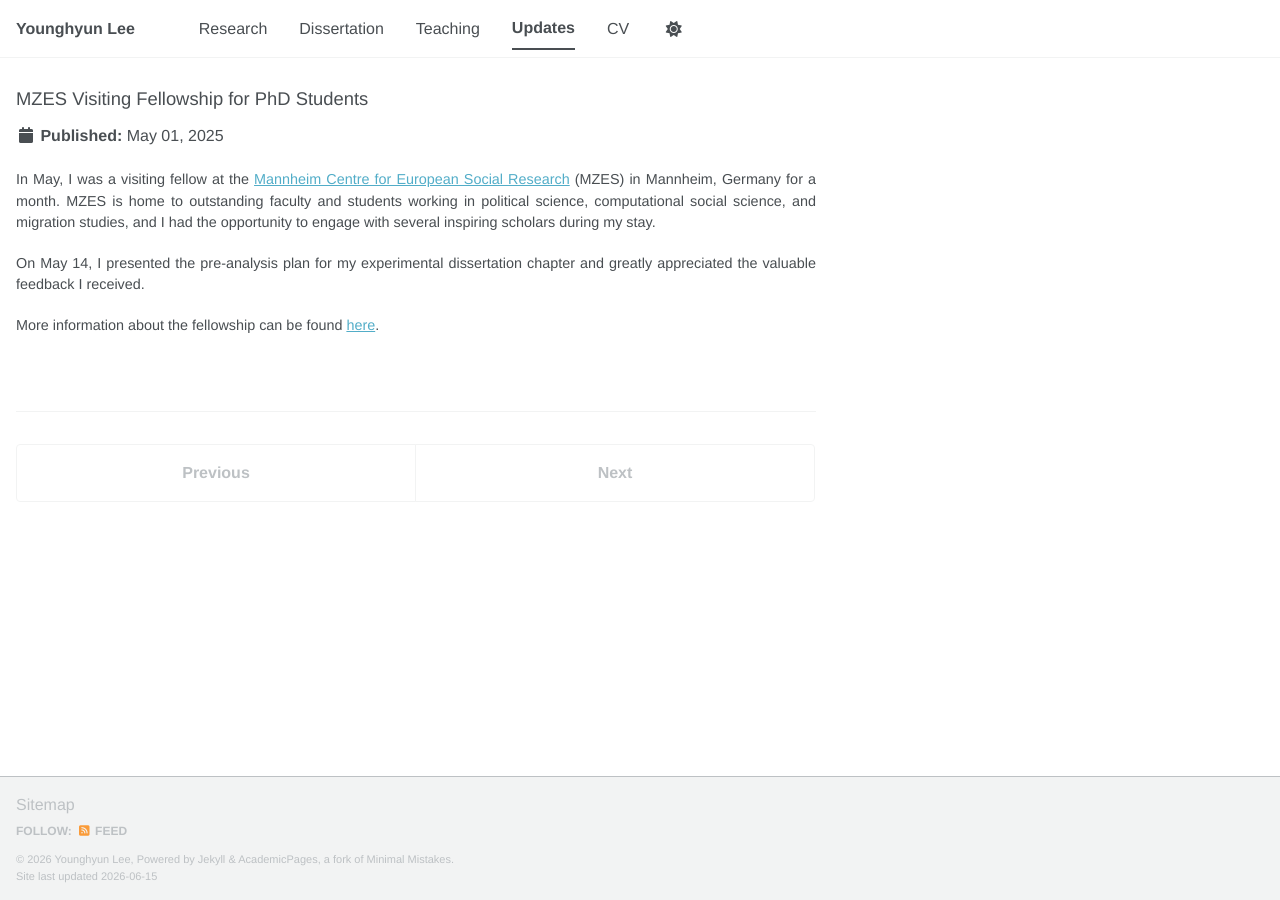
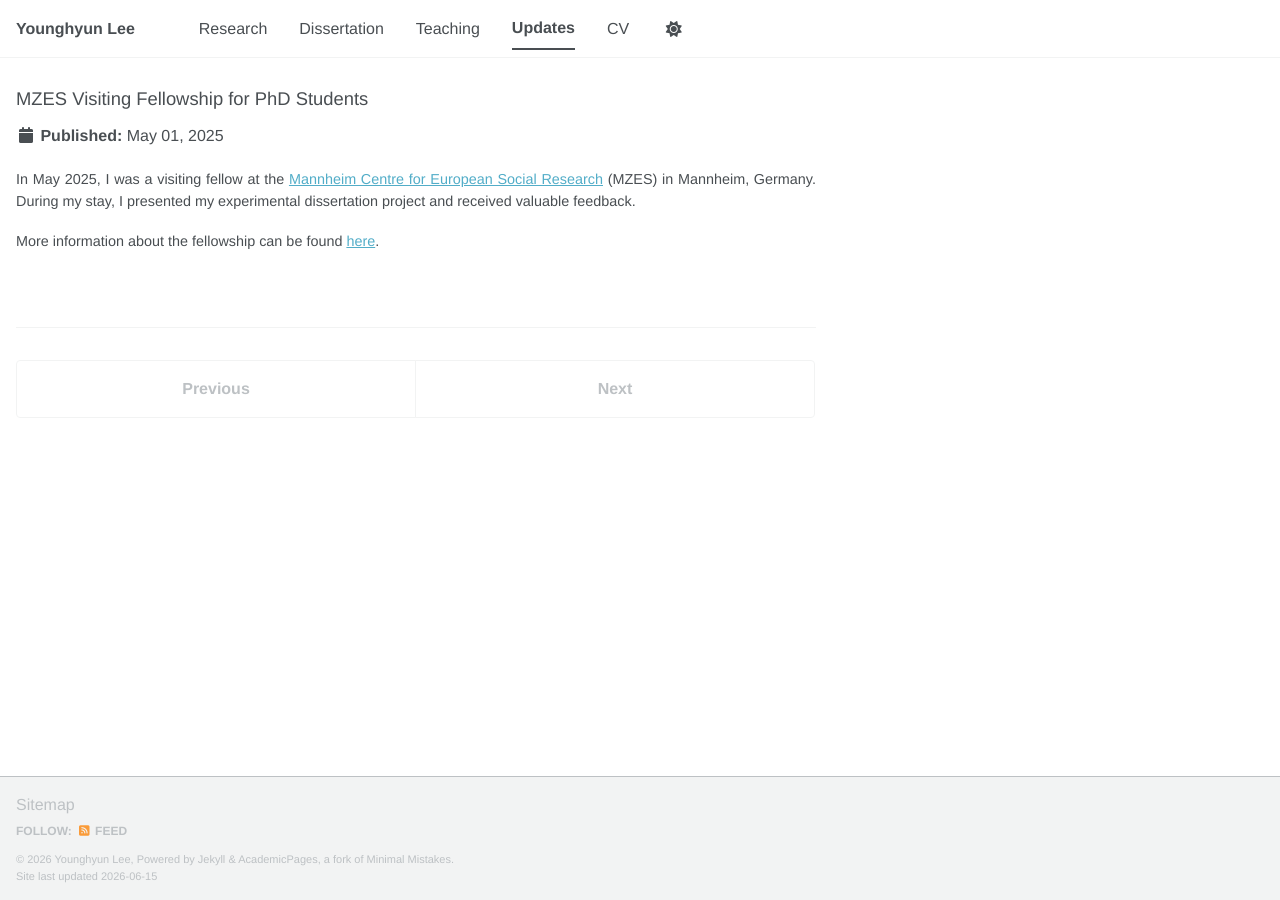
Before and after one commit to younghyunlee52/Website, a Jekyll site: the page built from _updates/2025-05-01-mzes-visiting-fellowship.md, in a window 1280 px wide. Built offline with Jekyll 4.4.1, drawn with Linux system fonts in a browser that asks for light colours; a script bundle is joined from its source files by our own code; library files that are not in the unit come from our copies.

Commit message:
Update 2025-05-01-mzes-visiting-fellowship.md

```diff
--- a/_updates/2025-05-01-mzes-visiting-fellowship.md
+++ b/_updates/2025-05-01-mzes-visiting-fellowship.md
@@ -7,8 +7,6 @@ image: /images/updates/20250501.jpg
 image_alt: "Younghyun Lee at MZES in Mannheim"
 
 ---
-In May, I was a visiting fellow at the [Mannheim Centre for European Social Research](https://www.mzes.uni-mannheim.de/d7/en) (MZES) in Mannheim, Germany for a month. MZES is home to outstanding faculty and students working in political science, computational social science, and migration studies, and I had the opportunity to engage with several inspiring scholars during my stay.
-
-On May 14, I presented the pre-analysis plan for my experimental dissertation chapter and greatly appreciated the valuable feedback I received.
+In May 2025, I was a visiting fellow at the [Mannheim Centre for European Social Research](https://www.mzes.uni-mannheim.de/d7/en) (MZES) in Mannheim, Germany. During my stay, I presented my experimental dissertation project and received valuable feedback.
 
 More information about the fellowship can be found [here](https://x.com/MZESUniMannheim/status/1845769402932674705).
```
